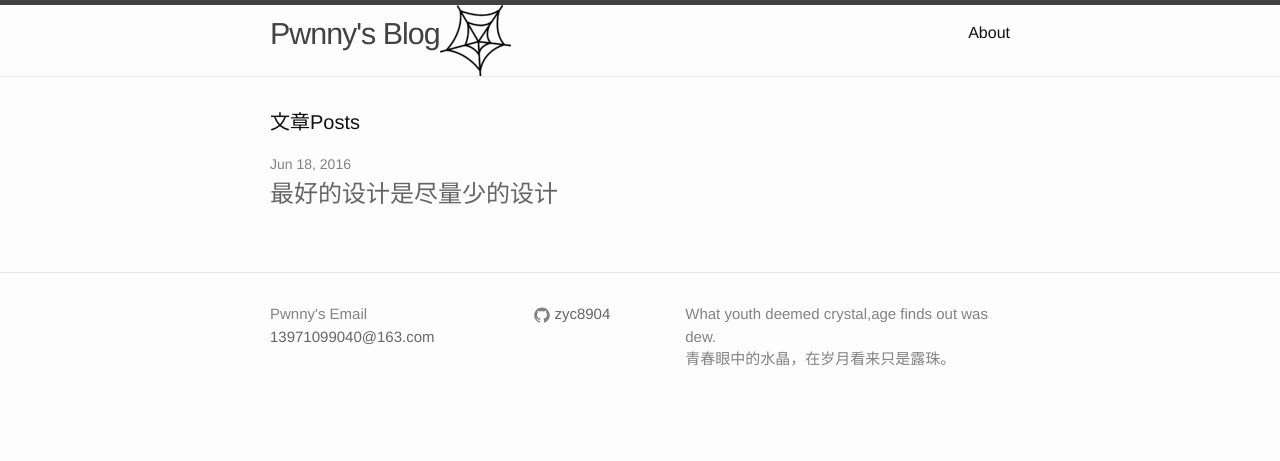
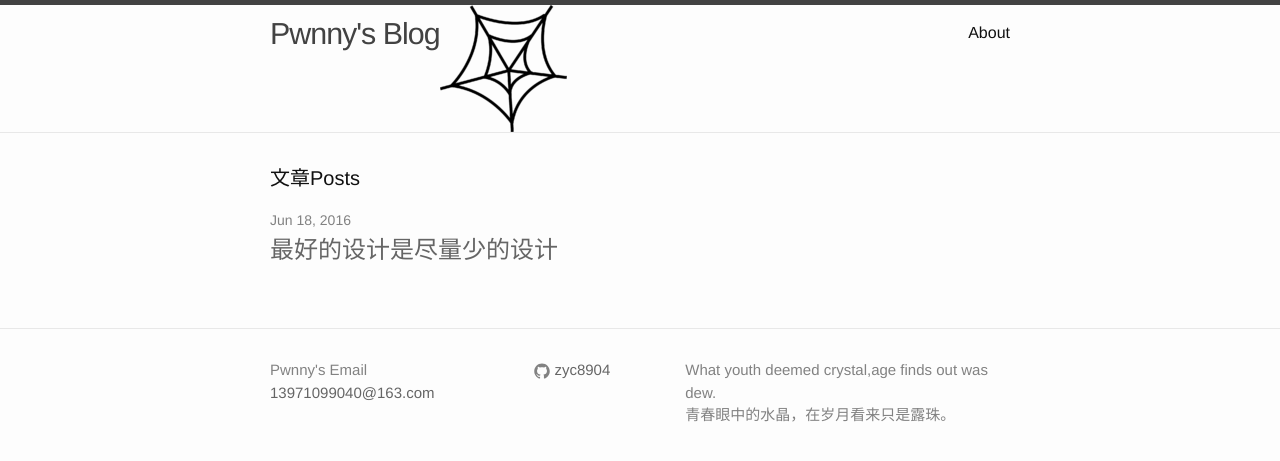
Before and after one commit to zyc8904/zyc8904.github.io, a Jekyll site: the page built from index.html, in a window 1280 px wide. Shown: the top 461 px of the page. Built offline with Jekyll 4.4.1, drawn with Linux system fonts in a browser that asks for light colours.

Commit message:
还logo分辨率

```diff
--- a/_includes/header.html
+++ b/_includes/header.html
@@ -3,7 +3,7 @@
   <div class="wrapper">
 
     <a class="site-title" href="{{ site.baseurl }}/"><h3>{{ site.title }}</h3></a>
-    <img alt="logo" src="http://pwnny.cn/assets/images/logo/web71.png" />
+    <img alt="logo" src="http://pwnny.cn/assets/images/logo/web127.png" />
 
     <nav class="site-nav">
       <a href="#" class="menu-icon">
```
Also changed, not shown: assets/images/logo/web127.png (added).
